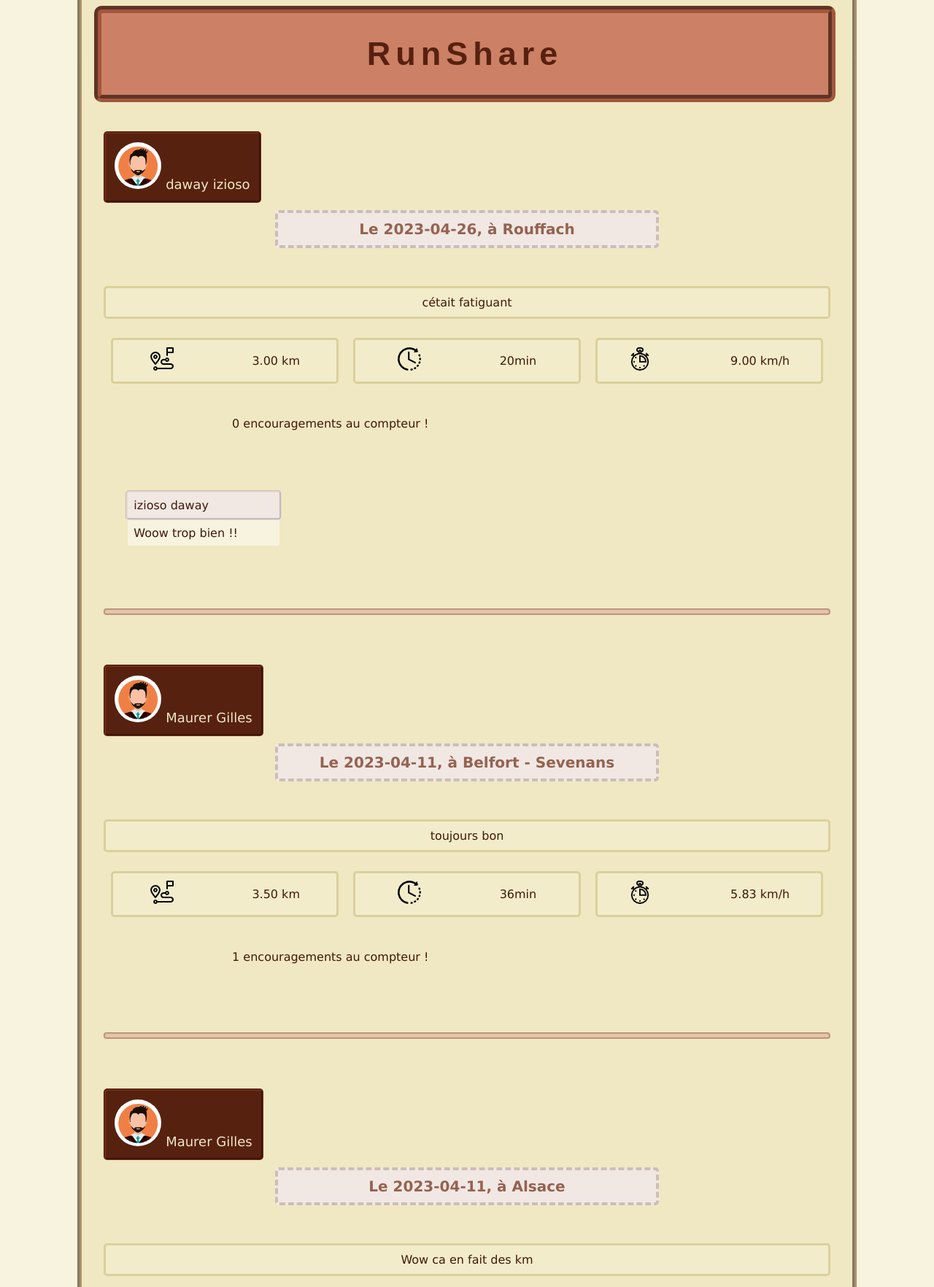
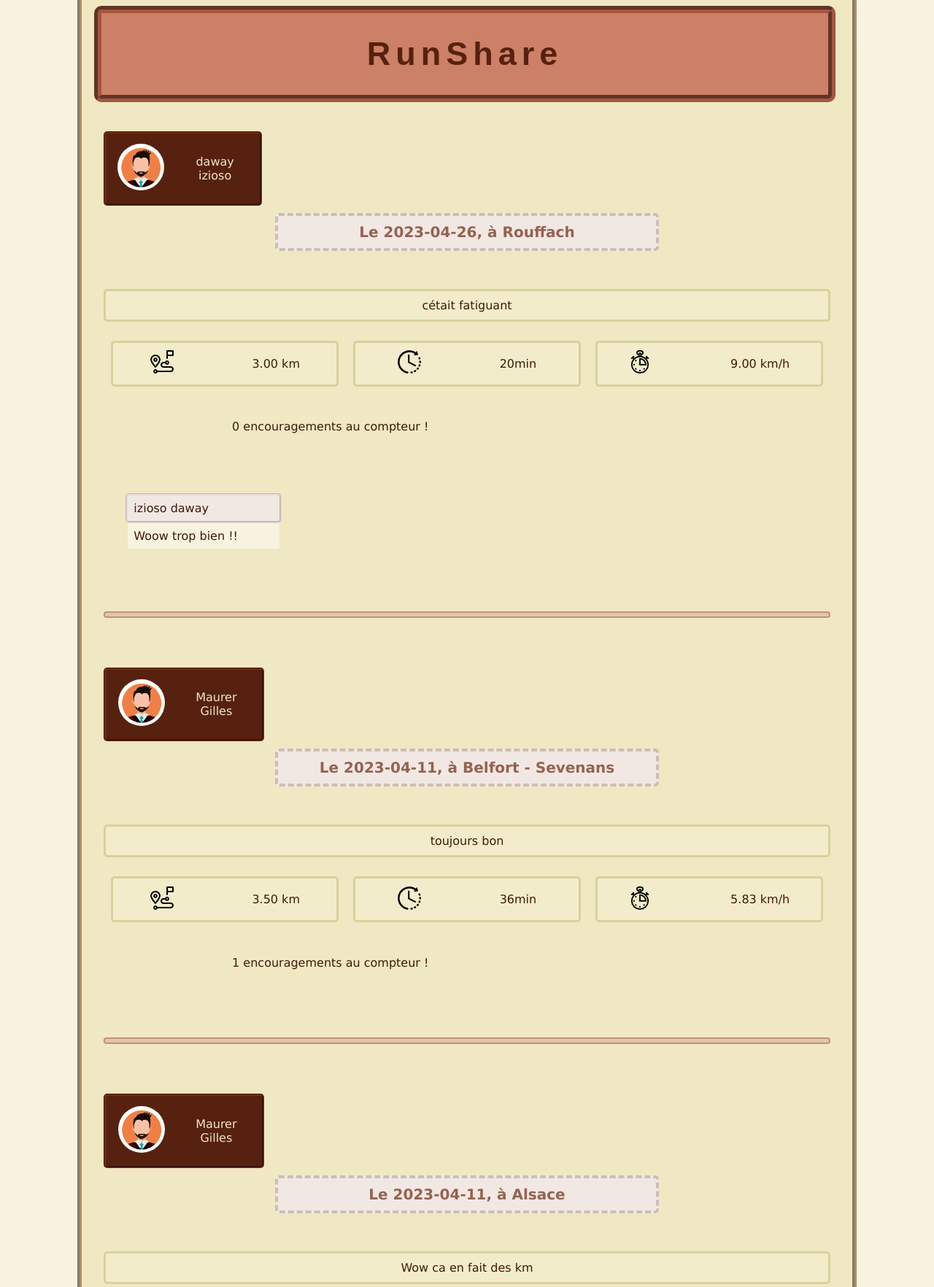
Before and after one commit to gilles-maurer/WE4A_TP_project, a PHP site: page / in a window 1280 px wide. Shown: the part 172-1936 px from the top of the page at 73% size. Run offline with PHP 8.4, Linux system fonts and the light colour scheme; data comes from the database, SQL or seed files in the repository.

Commit message:
Centrage de boutons

```diff
--- a/SousPages/bouton_profil.php
+++ b/SousPages/bouton_profil.php
@@ -39,8 +39,14 @@ echo "
     <form action='blog.php'>
         <input type='hidden' name='blog' value='".$row['id_utilisateur']."'>
         <button type='submit'>
-            <img src='".$row["avatar"]."' height='".$height."' width='".$width."' class='avatar'>
-            ".$row['nom']." ".$row['prenom']."
+            <div class='box-invisible'>
+                <div class='boximage'>
+                    <img src='".$row["avatar"]."' height='".$height."' width='".$width."' class='avatar'>
+                </div>
+                <div class='boxtext'>
+                    ".$row['nom']." ".$row['prenom']."
+                </div>
+            </div>
         </button>
     </form>
 ";
```
Also changed, not shown: stats.php (+4 -7 lines).
